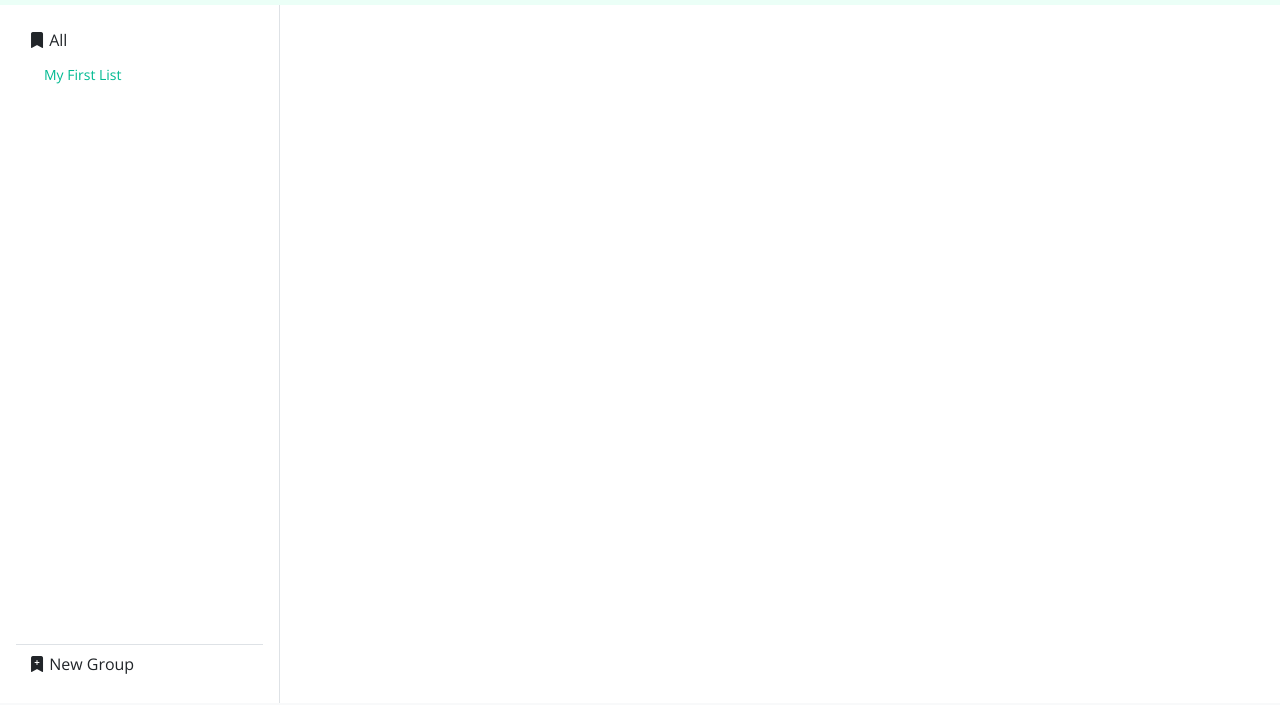
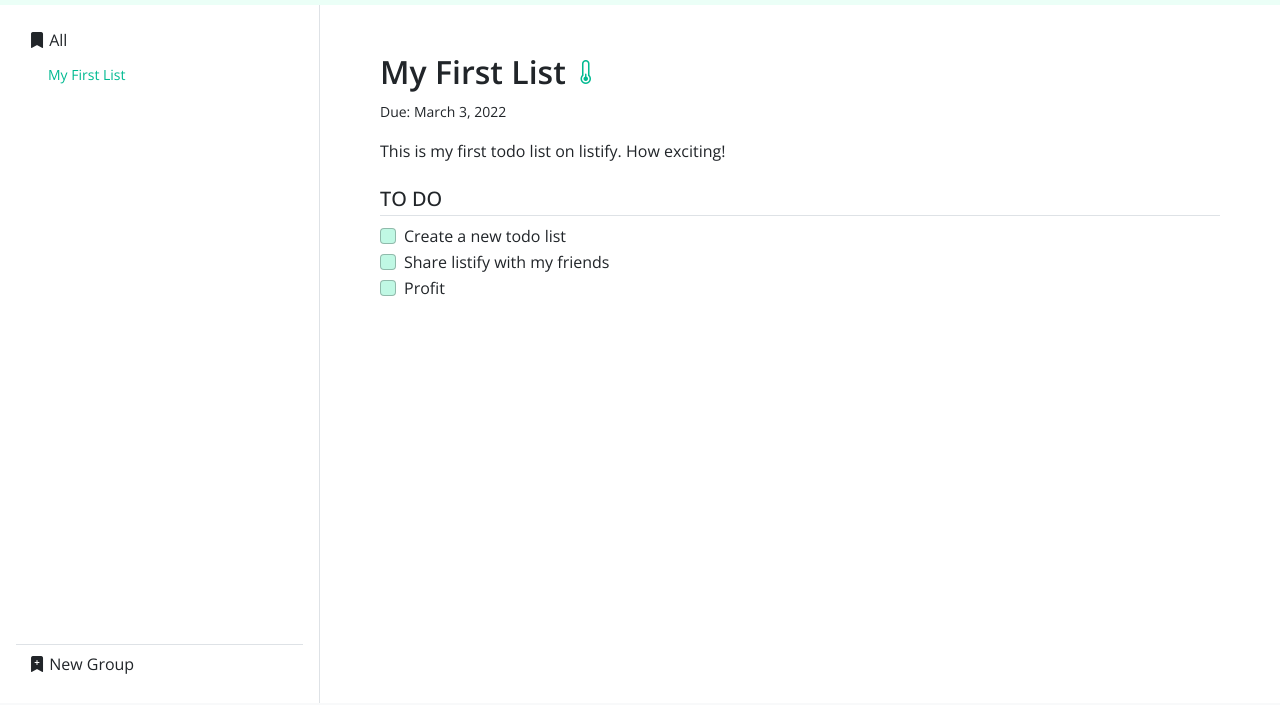
Before and after one commit to gregolive/todo-list, a website built with webpack: page dist/index.html in a window 1280 px wide. Shown: the part 51-756 px from the top of the page. Built offline with nearby package versions, Linux system fonts and the light colour scheme.

Commit message:
Add template for viewing a list

```diff
--- a/src/css/style.css
+++ b/src/css/style.css
@@ -1,9 +1,11 @@
-@import url('https://fonts.googleapis.com/css2?family=Open+Sans:wght@300;400;500;700&display=swap');
+@import url('https://fonts.googleapis.com/css2?family=Open+Sans:wght@300;400;500;600;700&display=swap');
 @import '~bootstrap-icons/font/bootstrap-icons';
 
 :root {
   --primary-color: #00BA91;
   --secondary-color: #04E492;
+  --header-color: #EBFFF7;
+  --faded-green: rgba(4, 228, 146, 0.25);
 }
 
 body {
@@ -25,38 +27,39 @@ nav {
   width: auto;
 }
 
+
 .btn-toggle-nav a {
   display: inline-flex;
   padding: 0.1875rem 0.5rem;
   margin-top: 0.125rem;
-  margin-left: 1.25rem;
+  margin-left: 1.5rem;
   text-decoration: none;
 }
 
 .bg-green {
-  background-color: #EBFFF7;
+  background-color: var(--header-color);
 }
 
 /* SIDEBAR */
 
 .sidebar {
   min-height: calc(100vh - 56px - 46px);
-  width: 280px;
+  width: max(25vw, 200px);
   display: flex;
   flex-direction: column;
   justify-content: space-between;
 }
 
 .btn-check:focus+.btn, .btn:focus {
-  box-shadow: 0 0 0 0.25rem rgba(4, 228, 146, 0.25);
+  box-shadow: 0 0 0 0.25rem var(--faded-green);
 }
 
-a.link-info {
+.primary-color {
   color: var(--primary-color);
 }
 
-a.link-info:hover {
-  color: var(--secondary-color);
+a.primary-color:hover {
+  color: var(--teritary-color);
 }
 
 /* FOOTER */
@@ -69,3 +72,32 @@ footer i {
   height: 24px;
   width: 24px;
 }
+
+/* MAIN */
+
+.h2 {
+  font-weight: 600;
+}
+
+.font-weight-light {
+  font-weight: 300;
+}
+
+.h2 {
+  font-weight: 600;
+}
+
+.form-check-input {
+  background-color: var(--faded-green);
+}
+
+.form-check-input:checked{
+  background-color: var(--primary-color);
+  border-color: rgba(0, 0, 0, 0.25);
+}
+
+.edit-button {
+  position: absolute;
+  right: 0.75rem;
+  top: 0;
+}
--- a/src/script/dashboard.js
+++ b/src/script/dashboard.js
@@ -1,14 +1,21 @@
 import navbar from './navbar.js';
 import sidebar from './sidebar.js';
+import listUI from './listUI.js';
 import footer from './footer.js';
 
+const main = () => {
+  const main = document.createElement('main');
+  main.className = 'd-flex flex-row';
+  main.appendChild(sidebar());
+  main.appendChild(listUI());
+
+  return main;
+}
+
 const dashboard = () => {
-  const main = document.createElement('main');
-
-  main.appendChild(navbar());
-  main.appendChild(sidebar());
-  main.appendChild(footer());
-  document.body.appendChild(main);
+  document.body.appendChild(navbar());
+  document.body.appendChild(main());
+  document.body.appendChild(footer());
 }
 
 export default dashboard;
--- a/src/script/footer.js
+++ b/src/script/footer.js
@@ -1,4 +1,4 @@
-const buildFooterCopyright = () => {
+const buildFooterText = () => {
   const container = document.createElement('div'),
         span = document.createElement('span'),
         link = document.createElement('a'),
@@ -25,8 +25,7 @@ const footer = () => {
         footer = document.createElement('footer');
 
   footer.className = 'd-flex flex-wrap justify-content-center align-items-center';
-  footer.appendChild(buildFooterCopyright());
-  //footer.appendChild(buildFooterLinks());
+  footer.appendChild(buildFooterText());
 
   container.className = 'px-5 py-2 bg-light';
   container.appendChild(footer);
@@ -34,23 +33,4 @@ const footer = () => {
   return container;
 }
 
-/*
-<div class="container">
-  <footer class="d-flex flex-wrap justify-content-between align-items-center py-3 my-4 border-top">
-    <div class="col-md-4 d-flex align-items-center">
-      <a href="/" class="mb-3 me-2 mb-md-0 text-muted text-decoration-none lh-1">
-        <svg class="bi" width="30" height="24"><use xlink:href="#bootstrap"/></svg>
-      </a>
-      <span class="text-muted">&copy; 2021 Company, Inc</span>
-    </div>
-
-    <ul class="nav col-md-4 justify-content-end list-unstyled d-flex">
-      <li class="ms-3"><a class="text-muted" href="#"><svg class="bi" width="24" height="24"><use xlink:href="#twitter"/></svg></a></li>
-      <li class="ms-3"><a class="text-muted" href="#"><svg class="bi" width="24" height="24"><use xlink:href="#instagram"/></svg></a></li>
-      <li class="ms-3"><a class="text-muted" href="#"><svg class="bi" width="24" height="24"><use xlink:href="#facebook"/></svg></a></li>
-    </ul>
-  </footer>
-</div>
-*/
-
 export default footer;
--- /dev/null
+++ b/src/script/listUI.js
@@ -0,0 +1,100 @@
+// Title
+const buildTitle = (title, priority) => {
+  const container = document.createElement('div'),
+        heading = document.createElement('h1'),
+        icon = document.createElement('i');
+
+  icon.className = `bi bi-thermometer-${priority} h4 primary-color`;
+
+  heading.className = 'h2 me-2';
+  heading.textContent = title;
+
+  container.className = 'd-flex flex-row align-items-center';
+  container.appendChild(heading);
+  container.appendChild(icon);
+
+  return container;
+}
+
+// Due Date
+const buildDueDate = (date) => {
+  const small = document.createElement('small');
+  small.textContent = `Due: ${date}`;
+
+  return small;
+}
+
+// Description
+const buildDescription = (description) => {
+  const paragraph = document.createElement('p');
+  paragraph.className = 'font-weight-light pt-3 ';
+  paragraph.textContent = description;
+
+  return paragraph;
+}
+
+// Todo list
+const buildList = (todo) => {
+  const container = document.createElement('div');
+
+  container.appendChild(buildListHeader());
+  container.appendChild(buildListForm(todo));
+
+  return container;
+}
+
+const buildListForm = (todo) => {
+  const form = document.createElement('form');
+
+  todo.forEach((task, index) => {
+    const checkboxDiv = document.createElement('div'),
+          input = document.createElement('input'),
+          label = document.createElement('label');
+
+    input.id = `check${index}`;
+    input.className = 'form-check-input';
+    input.type = 'checkbox';
+
+    label.className = 'form-check-label';
+    label.setAttribute('for', `check${index}`);
+    label.textContent = task;
+
+    checkboxDiv.className = 'form-check';
+    checkboxDiv.append(input);
+    checkboxDiv.append(label);
+
+    form.appendChild(checkboxDiv);
+  });
+
+  return form;
+}
+
+const buildListHeader = () => {
+  const header = document.createElement('h2');
+  header.classList = 'h5 border-bottom pb-1 pt-2';
+  header.textContent = 'TO DO';
+
+  return header;
+}
+
+// Completed display
+const listUI = () => {
+  const example = {
+                    title: 'My First List',
+                    priority: 'low',
+                    description: 'This is my first todo list on listify. How exciting!',
+                    date: 'March 3, 2022',
+                    todo: ['Create a new todo list', 'Share listify with my friends', 'Profit']
+                  },
+        container = document.createElement('div');
+
+  container.className = 'container-fluid position-relative m-5';
+  container.appendChild(buildTitle(example.title, example.priority));
+  container.appendChild(buildDueDate(example.date));
+  container.appendChild(buildDescription(example.description));
+  container.appendChild(buildList(example.todo));
+
+  return container;
+}
+
+export default listUI;
--- a/src/script/sidebar.js
+++ b/src/script/sidebar.js
@@ -49,7 +49,7 @@ const buildGroupLists = (groupLists) => {
     const item = document.createElement('li'),
           link = document.createElement('a');
 
-    link.className = 'link-info rounded';
+    link.className = 'primary-color rounded';
     link.textContent = listName;
 
     item.appendChild(link);
```
